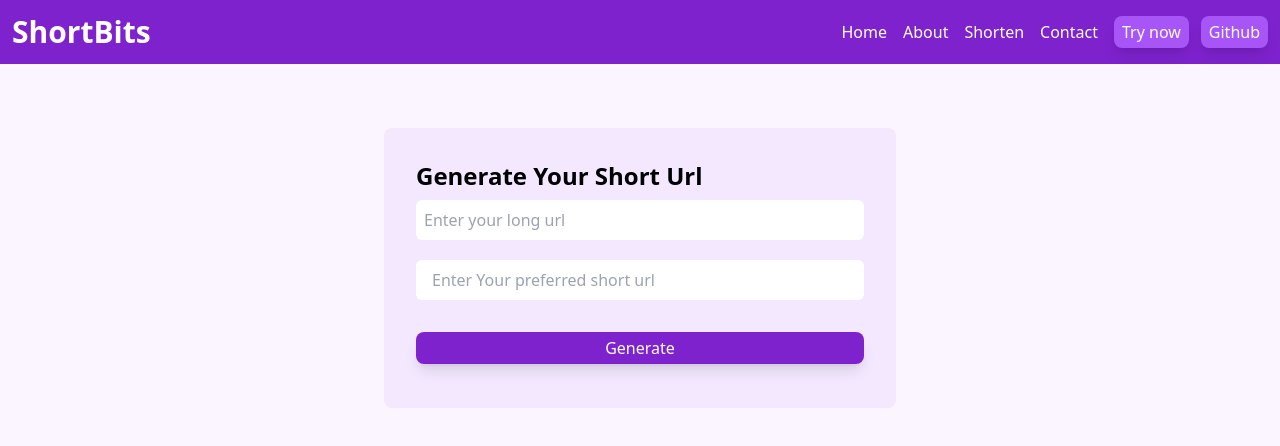
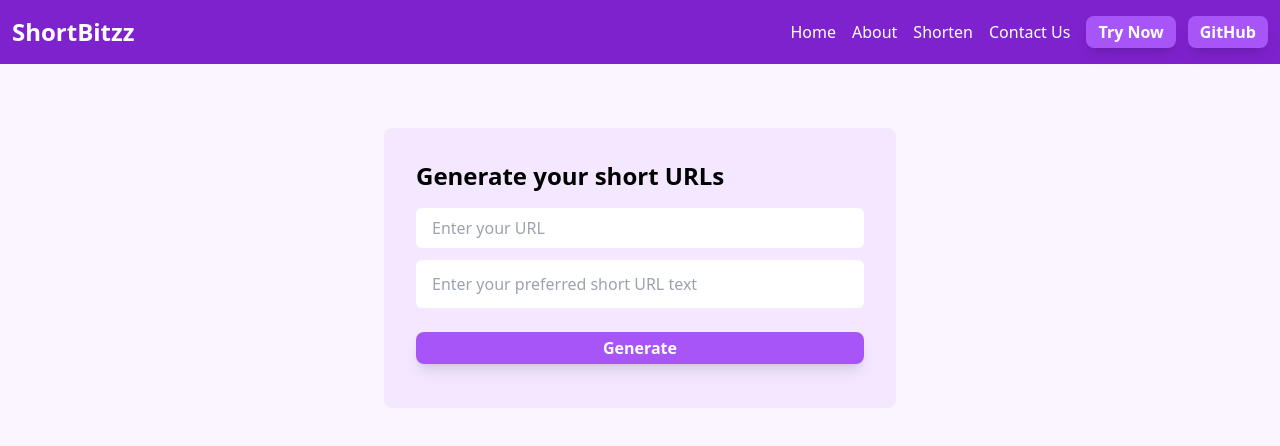
Before and after one commit to jay1535/URL_SHORTNER, a Next.js app in the folder shortbits/: page /shorten in a window 1280 px wide. Shown: the top 446 px of the page. Built offline with nearby package versions, Linux system fonts and the light colour scheme.

Commit message:
SHORTBITZZ COMPLETED

```diff
--- a/shortbits/app/[shorturl]/page.js
+++ b/shortbits/app/[shorturl]/page.js
@@ -1,18 +1,21 @@
 import { redirect } from "next/navigation"
 import clientPromise from "@/lib/mongodb"
 
+
 export default async function Page({ params }) {
     const shorturl = (await params).shorturl
-    const client = await clientPromise
-    const db = client.db("shortbits")
+
+    const client = await clientPromise;
+    const db = client.db("bitlinks")
     const collection = db.collection("url")
 
-    const doc = collection.findOne({shorturl: shorturl})
+    const doc = await collection.findOne({shorturl: shorturl})
+    console.log(doc)
     if(doc){
-       redirect(doc.url)
-      }
+         redirect(doc.url)
+    }
     else{
-        redirect(`${NEXT_PUBLIC_HOST}`)
+        redirect(`${process.env.NEXT_PUBLIC_HOST}`)
     }
 
     return <div>My Post: {url}</div>
--- a/shortbits/app/api/generate/route.js
+++ b/shortbits/app/api/generate/route.js
@@ -1,21 +1,23 @@
+
 import clientPromise from "@/lib/mongodb"
 
 export async function POST(request) {
 
-    const body= await request.json();
-    const client = await clientPromise
-    const db = client.db("shortbits")
+    const body = await request.json()
+    const client = await clientPromise;
+    const db = client.db("bitlinks")
     const collection = db.collection("url")
 
-    const doc = collection.findOne({shorturl: body.shorturl})
+    // Check if the short url exists
+    const doc = await collection.findOne({shorturl: body.shorturl})
     if(doc){
-        return Response.json({ sucess:false, error:true, message: 'URL already exists' })
-      }
+        return Response.json({success: false, error: true,  message: 'URL already exists!' })
+    }
 
- const result= await  collection.insertOne({
-    url:body.url,
-    shorturl : body.shorturl
-})
+    const result = await collection.insertOne({
+        url: body.url,
+        shorturl: body.shorturl
+    })
 
-    return Response.json({ sucess:true, error:false, message: 'Finished' })
+    return Response.json({success: true, error: false,  message: 'URL Generated Successfully' })
   }
--- a/shortbits/app/shorten/page.js
+++ b/shortbits/app/shorten/page.js
@@ -1,13 +1,13 @@
 "use client"
+import Link from 'next/link'
 import React, { useState } from 'react'
-import Link from 'next/link'
 
 const Shorten = () => {
-    const [url, setUrl] = useState("")
-    const [shorturl,setShorturl]=useState("")
-    const [generated,setGenerated]=useState("")
+    const [url, seturl] = useState("")
+    const [shorturl, setshorturl] = useState("")
+    const [generated, setGenerated] = useState("")
 
-    const generate =()=>{
+    const generate = () => {
         const myHeaders = new Headers();
         myHeaders.append("Content-Type", "application/json");
 
@@ -27,33 +27,35 @@ fetch("/api/generate", requestOptions)
             .then((response) => response.json())
             .then((result) => {
                 setGenerated(`${process.env.NEXT_PUBLIC_HOST}/${shorturl}`)
-    setUrl("")
-    setShorturl("")
+                seturl("")
+                setshorturl("")
                 console.log(result)
+                alert(result.message)
 
             })
-
             .catch((error) => console.error(error));
     }
 
 
     return (
-    <div className='mx-auto max-w-lg bg-purple-100 my-16 p-8  rounded-lg flex flex-col gap-2 '>
-      <h1 className='font-bold text-2xl '>Generate Your Short Url</h1>
-      <div className='flex flex-col gap-5'>
-        <input type="text"  value={url} className="p-2 focus:outline-purple-600  rounded-md" placeholder="Enter your long url" onChange={e=>{
-          setUrl(e.target.value)
-        }} />
+        <div className='mx-auto max-w-lg bg-purple-100 my-16 p-8 rounded-lg flex flex-col gap-4'>
+            <h1 className='font-bold text-2xl'>Generate your short URLs</h1>
+            <div className='flex flex-col gap-3'>
+                <input type="text"
+                    value={url}
+                    className='px-4 py-2 focus:outline-purple-600 rounded-md'
+                    placeholder='Enter your URL'
+                    onChange={e => { seturl(e.target.value) }} />
 
-        <input type='text' value={shorturl} className="p-4 py-2 focus:outline-purple-600  rounded-md" placeholder='Enter Your preferred short url'onChange={e=>{
-          setShorturl(e.target.value)
-        }}/>
+                <input type="text"
+                    value={shorturl}
+                    className='px-4 py-3 focus:outline-purple-600 rounded-md'
+                    placeholder='Enter your preferred short URL text'
+                    onChange={e => { setshorturl(e.target.value) }} />
+                <button onClick={generate} className='bg-purple-500 rounded-lg shadow-lg p-3 py-1 my-3 font-bold text-white'>Generate</button>
+            </div>
 
-        <button className='bg-purple-700 rounded-lg shadow-lg py-1 px-2 my-3 text-white' onClick={generate} >Generate</button>
-
-      </div>
-      {generated && <>
-       <span className='font-bold text-lg'>Your Link</span> <code> <Link href=  {generated} target="_blank">{generated}</Link>
+            {generated && <> <span className='font-bold text-lg'>Your Link </span><code><Link target="_blank" href={generated}>{generated}</Link>
                 </code></>}
         </div>
     )
--- a/shortbits/components/Navbar.js
+++ b/shortbits/components/Navbar.js
@@ -1,27 +1,24 @@
 import React from 'react'
 import Link from 'next/link'
 
-function Navbar() {
+const Navbar = () => {
   return (
-   <nav className='h-16 bg-purple-700 flex justify-between px-3 items-center text-white'>
-   <div className='logo font-bold text-3xl'>
-   <Link href="/">ShortBits</Link>
-
-   </div>
-
-
-    <ul className='flex justify-center items-center gap-4  ' >
+    <nav className='h-16 bg-purple-700 flex justify-between px-3 items-center text-white '>
+      <div className="logo font-bold text-2xl">
+        <Link href="/">ShortBitzz</Link>
+      </div>
+      <ul className='flex justify-center gap-4 items-center'>
         <Link href="/"><li>Home</li></Link>
         <Link href="/about"><li>About</li></Link>
         <Link href="/shorten"><li>Shorten</li></Link>
-        <Link href="/contact"><li>Contact</li></Link>
+        <Link href="/contact"><li>Contact Us</li></Link>
         <li className='flex gap-3'>
-        <Link href="/shorten"> <button className='bg-purple-500 rounded-lg shadow-lg py-1 px-2'>Try now</button></Link>
-        <Link href="/github">   <button className='bg-purple-500 rounded-lg shadow-lg py-1 px-2'>Github</button></Link>
+          <Link href="/shorten"><button className='bg-purple-500 rounded-lg shadow-lg p-3 py-1 font-bold'>Try Now</button></Link>
+          <Link href="/github"><button className='bg-purple-500 rounded-lg shadow-lg p-3 py-1 font-bold'>GitHub</button></Link>
         </li>
-    </ul>
-   </nav>
-  );
+      </ul>
+    </nav>
+  )
 }
 
 export default Navbar
--- a/shortbits/lib/mongodb.js
+++ b/shortbits/lib/mongodb.js
@@ -1,3 +1,4 @@
+// https://www.codewithharry.com/blogpost/%60how-to-integrate-mongodb-into-your-nextjs-apps%60/
 // lib/mongodb.js
 
 import { MongoClient } from 'mongodb'
--- a/shortbits/package.json
+++ b/shortbits/package.json
@@ -9,7 +9,7 @@
     "lint": "next lint"
   },
   "dependencies": {
-    "mongodb": "^6.11.0",
+    "mongodb": "^6.12.0",
     "next": "15.0.3",
     "react": "19.0.0-rc-66855b96-20241106",
     "react-dom": "19.0.0-rc-66855b96-20241106"
```
Also changed, not shown: 1 other file (tests, documents, lock files or other folders). Lines whose indentation alone changed are shown as unchanged.
